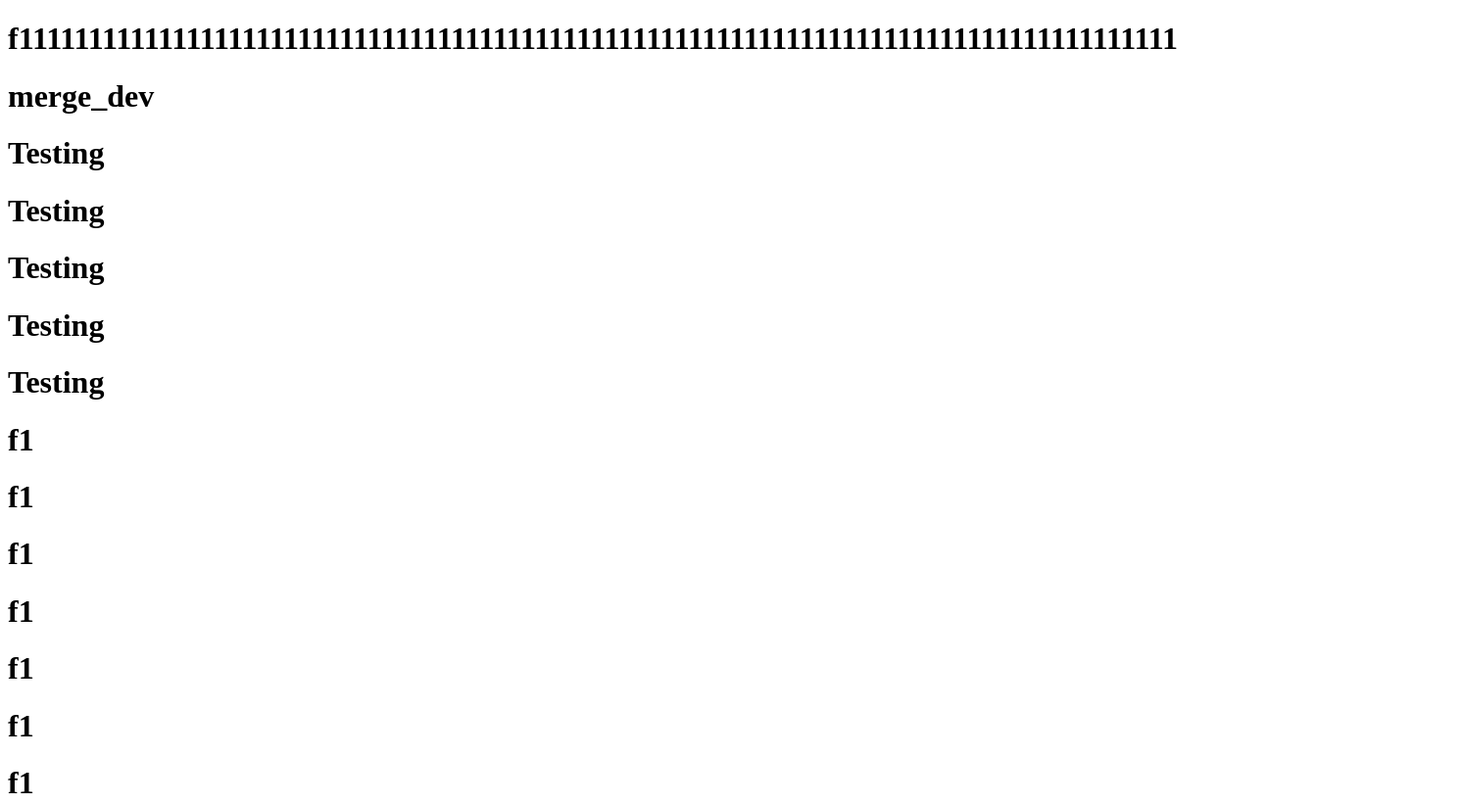
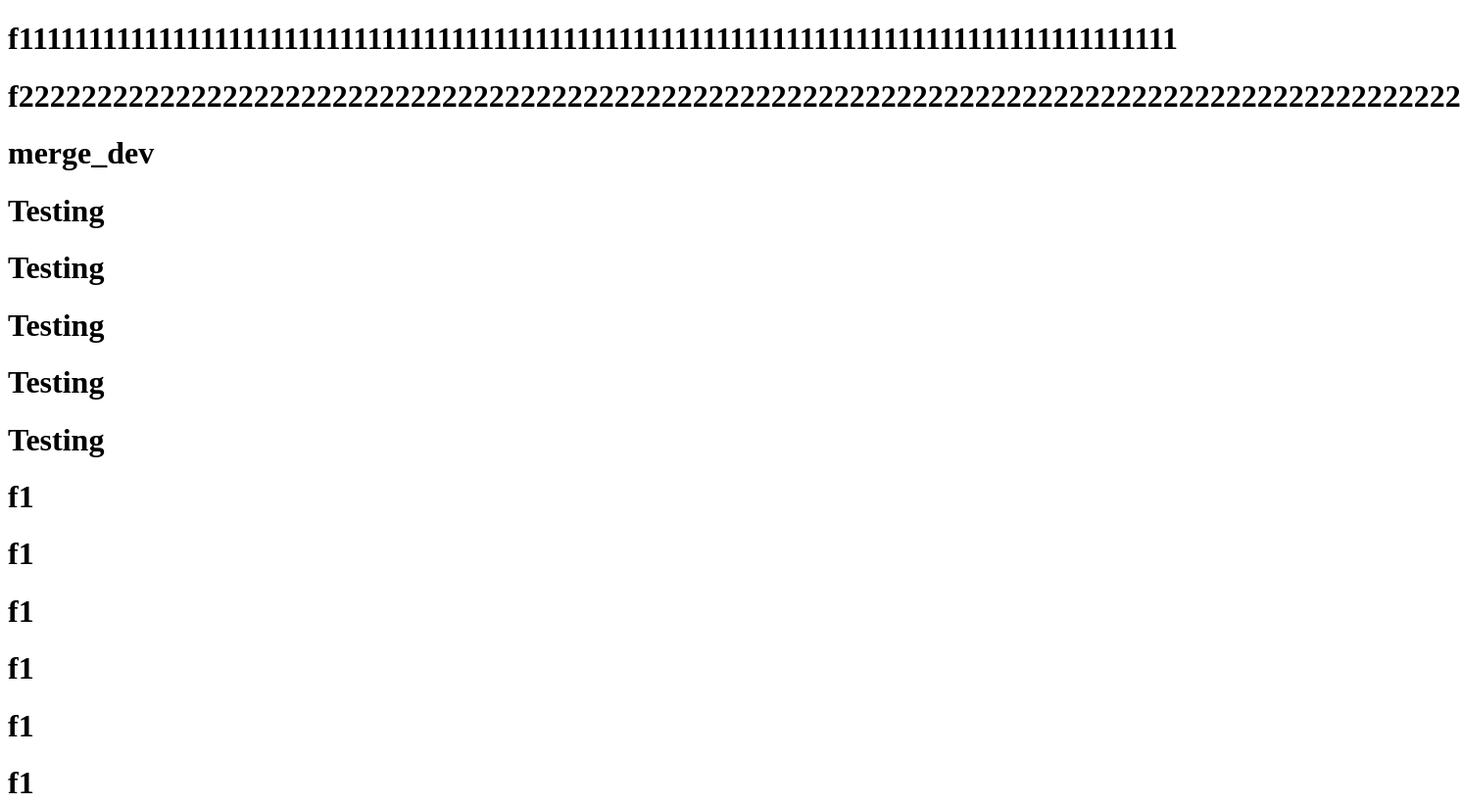
Before and after one commit to tedliuOwner/myweb0915, a plain HTML site: page index.html in a window 1280 px wide. Shown: the top 821 px of the page at 98% size, 1491 px wide, since content can reach past the window. Drawn offline with Linux system fonts and the light colour scheme.

```diff
--- a/index.html
+++ b/index.html
@@ -7,6 +7,7 @@
 </head>
 <body>
     <h1>f11111111111111111111111111111111111111111111111111111111111111111111111111111111111</h1>
+    <h1>f22222222222222222222222222222222222222222222222222222222222222222222222222222222222222222222</h1>
     <h1>merge_dev</h1>
     <h1>Testing</h1>
      <h1>Testing</h1>
```
